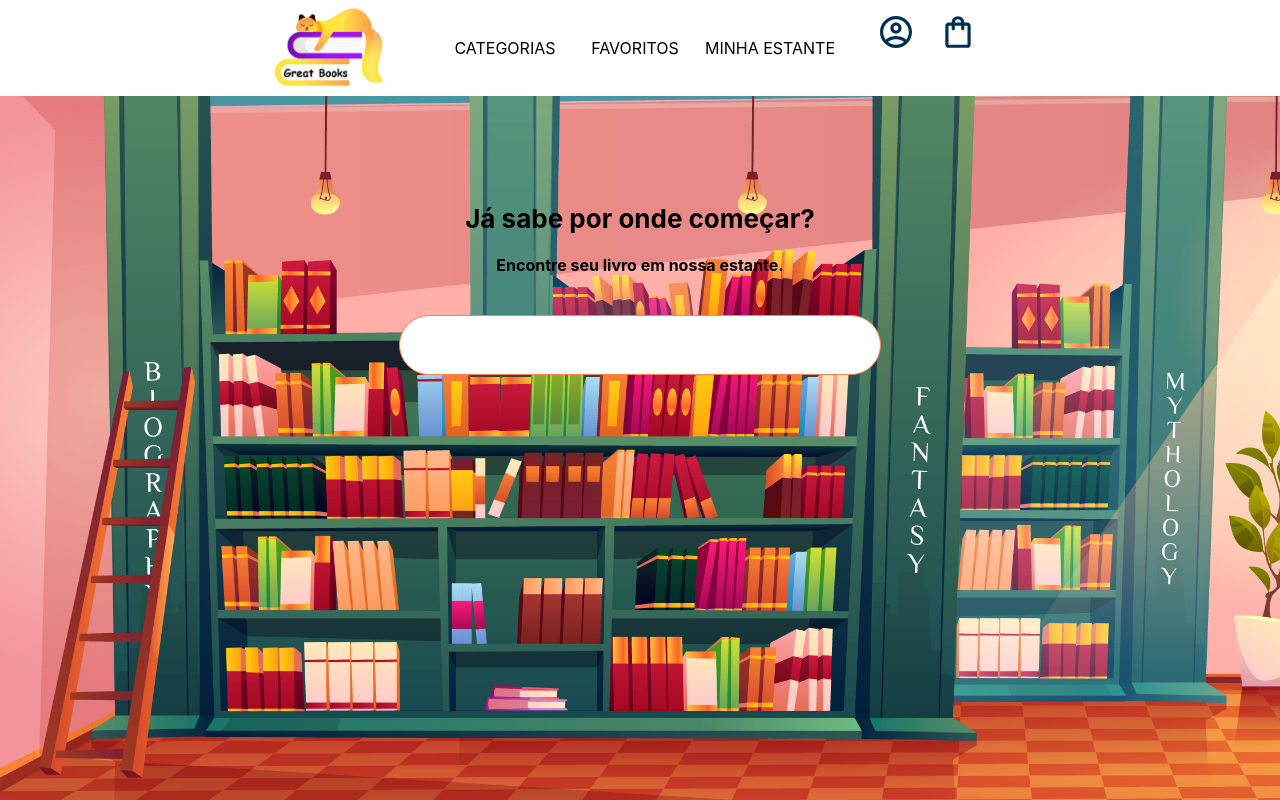
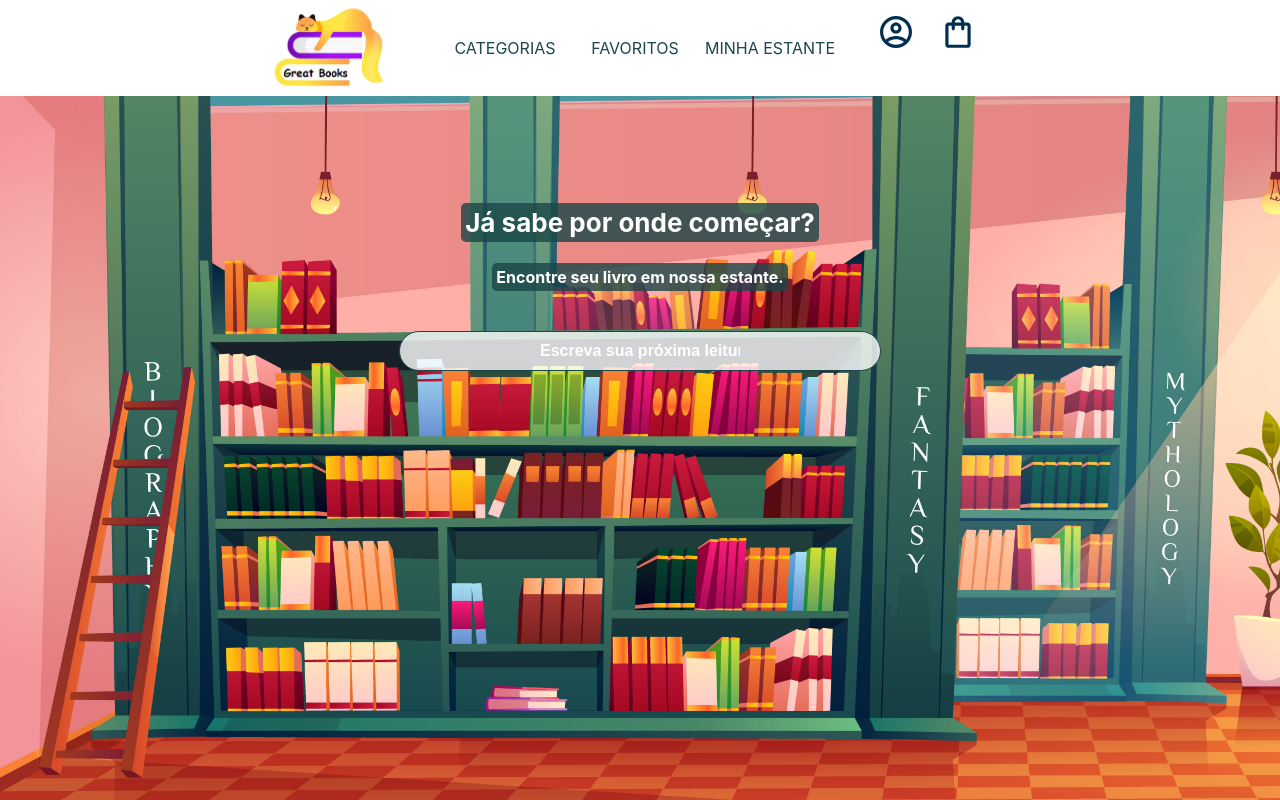
Before and after one commit to Front-End-Project-Naty/books, a React (Create React App) app: page / in a window 1280 px wide. Built offline with nearby package versions, Linux system fonts and the light colour scheme.

Commit message:
add estados e componentes dinâmicos

```diff
--- a/src/componentes/Input/index.js
+++ b/src/componentes/Input/index.js
@@ -1,12 +1,12 @@
 import styled from "styled-components";
 
 const Input = styled.input`
-    border: 1px solid coral;
-    background: transparente;
-    padding: 20px 140px;
+    border: 1px solid #1b4748ff;
+    background: rgba(255, 255, 255, 0.8);
+    padding: 10px 140px;
     border-radius: 50px;
     width: 200px;
-    color: black;
+    color: #1b4748ff;
     font-size: 16px;
     font-weight: bold;
     margin-bottom: 10px;
--- a/src/componentes/OpcoesHeader/index.js
+++ b/src/componentes/OpcoesHeader/index.js
@@ -10,6 +10,7 @@ const Opcao = styled.li`
     height: 100%;
     padding: 0 5px;
     cursor: pointer;
+    color: #1b4748ff;
 
     &:hover {
     font-weight: bold;
--- /dev/null
+++ b/src/componentes/Pesquisa/dadosPesquisa.js
@@ -0,0 +1,8 @@
+import livro from '../../imagens/livro.png'
+
+export const livros = [
+    {nome: 'Stranger Cats', id: 1, src:livro},
+    {nome: 'Marley and Me', id: 2, src:livro},
+    {nome: 'Finding Gobi', id: 3, src:livro},
+    {nome: 'Pets', id: 4, src:livro},
+]
--- a/src/componentes/Pesquisa/index.js
+++ b/src/componentes/Pesquisa/index.js
@@ -1,5 +1,7 @@
 import Input from "../Input";
 import styled from "styled-components";
+import { useState } from "react";
+import { livros } from "./dadosPesquisa";
 
 const PesquisaContainer = styled.section`
     color: black;
@@ -10,27 +12,86 @@ const PesquisaContainer = styled.section`
 `
 
 const Titulo = styled.h2`
-    color: black;
+    color: rgba(255, 255, 255);
     font-size: 26px;
     text-align: center;
     width: 100%;
+
+    span {
+        display: inline-block;
+        background-color: rgba(27, 71, 72, 0.8);
+        border-radius: 5px;
+        padding: 4px;
+      }
 `
 
 const Subtitulo = styled.h3`
     font-size: 16px;
-    font-weight: bold;
     margin-bottom: 40px;
-    color: black;
+    color: rgba(255, 255, 255);
+
+    span {
+        display: inline-block;
+        background-color: rgba(27, 71, 72, 0.8);
+        border-radius: 5px;
+        padding: 4px;
+      }
+`
+
+const Resultado = styled.div`
+      display: flex;
+      flex-direction: column;
+      justify-content: center;
+      align-items: center;
+      cursor: pointer;
+      font-weight: bold;
+
+      p{
+        width: 120px;
+        background: rgba(27, 71, 72, 0.8);
+        padding: 5px;
+        border-radius: 20px;
+        color: rgb(255, 255, 255)
+      }
+
+      img {
+        width: 100px;
+        background: rgba(27, 71, 72, 0.8);
+        padding: 8px;
+        border-radius: 5px;
+      }
+
+      &:hover img {
+        font-weight: bold;
+        transform: scale(1.1);
+      }
 `
 
 function Pesquisa () {
+    const [livrosPesquisados, setLivrosPesquisados] = useState([])
+
     return (
         <PesquisaContainer>
-            <Titulo>Já sabe por onde começar?</Titulo>
-            <Subtitulo>Encontre seu livro em nossa estante.</Subtitulo>
+            <Titulo>
+                <span>Já sabe por onde começar?</span>
+            </Titulo>
+            <Subtitulo>
+                <span>Encontre seu livro em nossa estante.</span>
+            </Subtitulo>
             <Input
                 placeholder="Escreva sua próxima leitura"
+                onBlur={evento => {
+                    const textoDigitado = evento.target.value
+                    const resultadoPesquisa = livros.filter( livro => livro.nome.includes(textoDigitado))
+                    setLivrosPesquisados(resultadoPesquisa)
+                }}
             />
+            { livrosPesquisados.map( livro=> (
+                <Resultado>
+                    <p> {livro.nome}</p>
+                    <img src={livro.src} />
+                </Resultado>
+            )) }
         </PesquisaContainer>
     )
 }
```
Also changed, not shown: src/componentes/OpcoesHeader/style.css (deleted).
